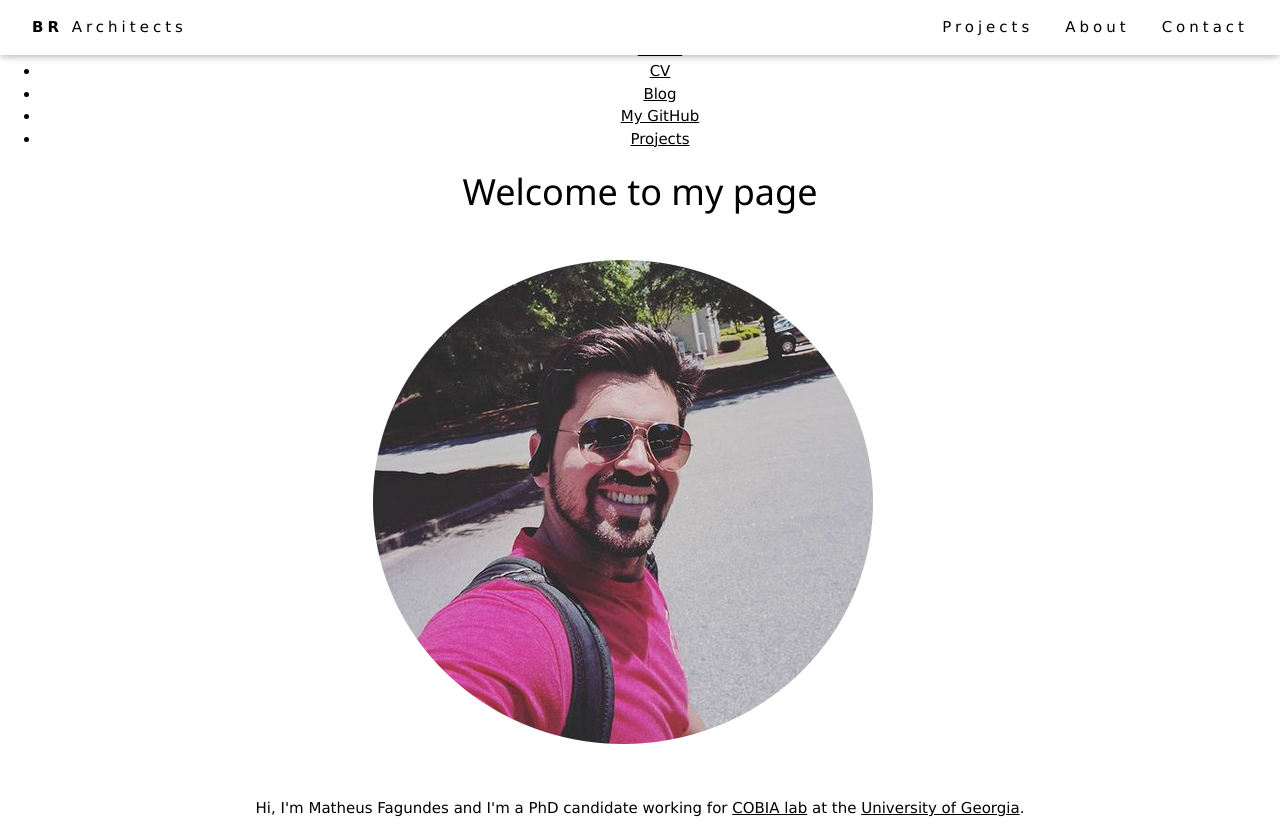
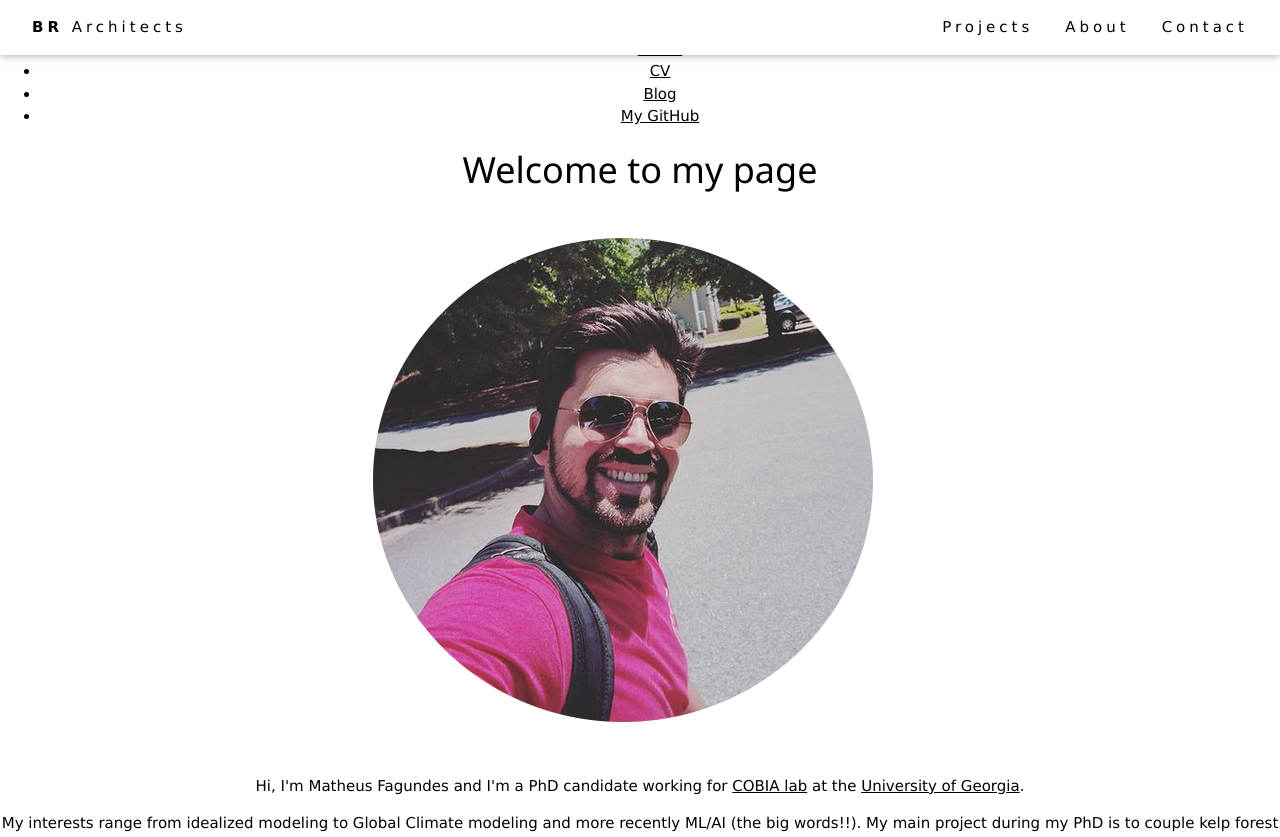
Before and after one commit to mf99274/mf99274.github.io, a Jekyll site: the page built from index.html, in a window 1280 px wide and 1270 px high. Shown: the top 837 px of the window. Built offline with Jekyll 4.4.1, drawn with Linux system fonts in a browser that asks for light colours.

Commit message:
Update default.html

```diff
--- a/_layouts/default.html
+++ b/_layouts/default.html
@@ -9,7 +9,7 @@
 <title>Matheus Fagundes</title>
 <meta charset="UTF-8">
 <meta name="viewport" content="width=device-width, initial-scale=1">
-<link rel="stylesheet" href="https://www.w3schools.com/w3css/4/w3.css">
+<link rel="stylesheet" href="/css/w3.css">
 <body>
 
 <!-- Navbar (sit on top) -->
@@ -33,7 +33,6 @@
 	    <li><a href="/cv">CV</a></li>
 	    <li><a href="/blog">Blog</a></li>
 	    			<li><a href="https://github.com/mf99274">My GitHub</a></li>
-				<li><a href="/projects">Projects</a></li>
 	    		</ul>
 			</nav>
 			<div class="container">
```
